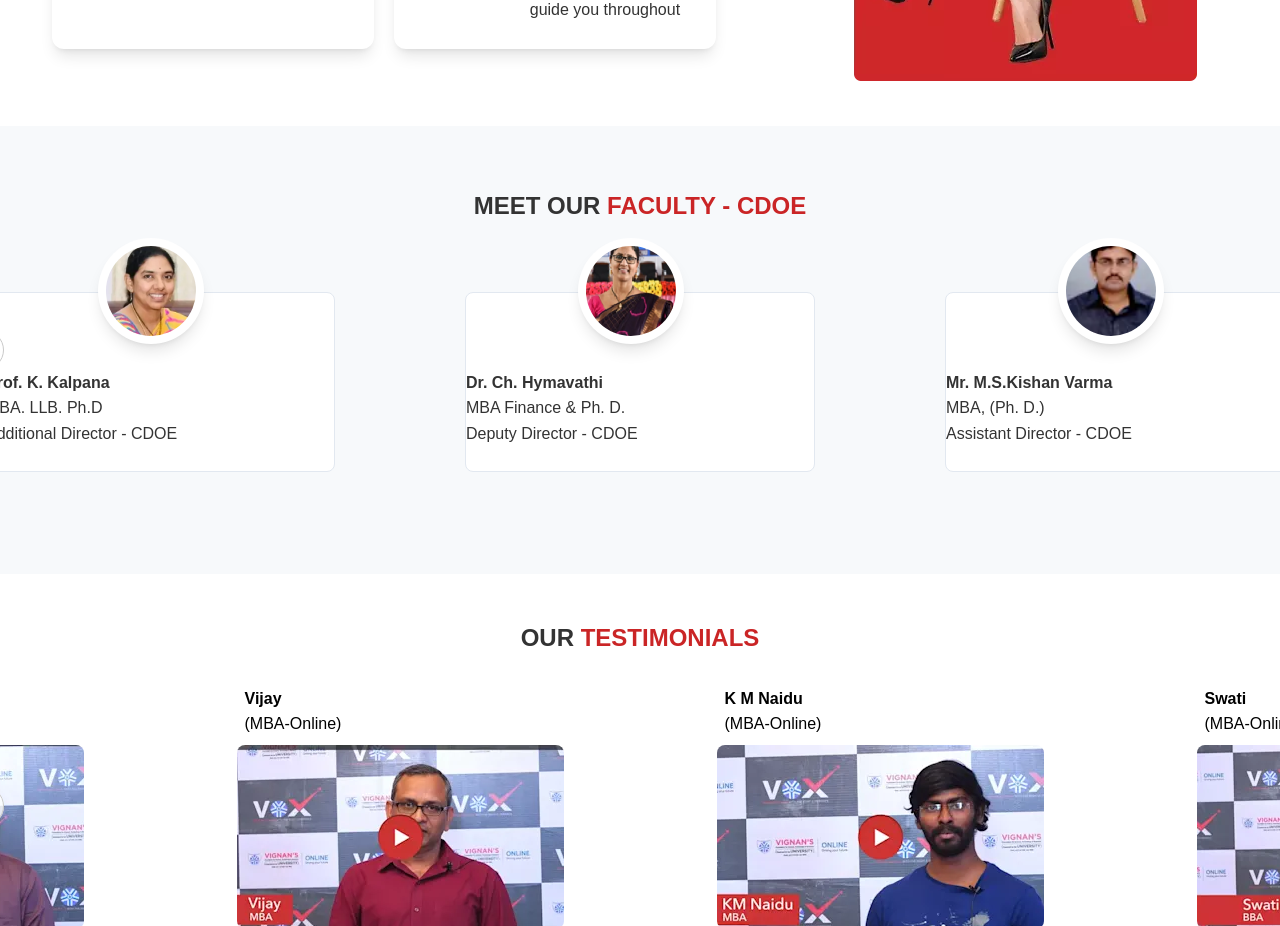
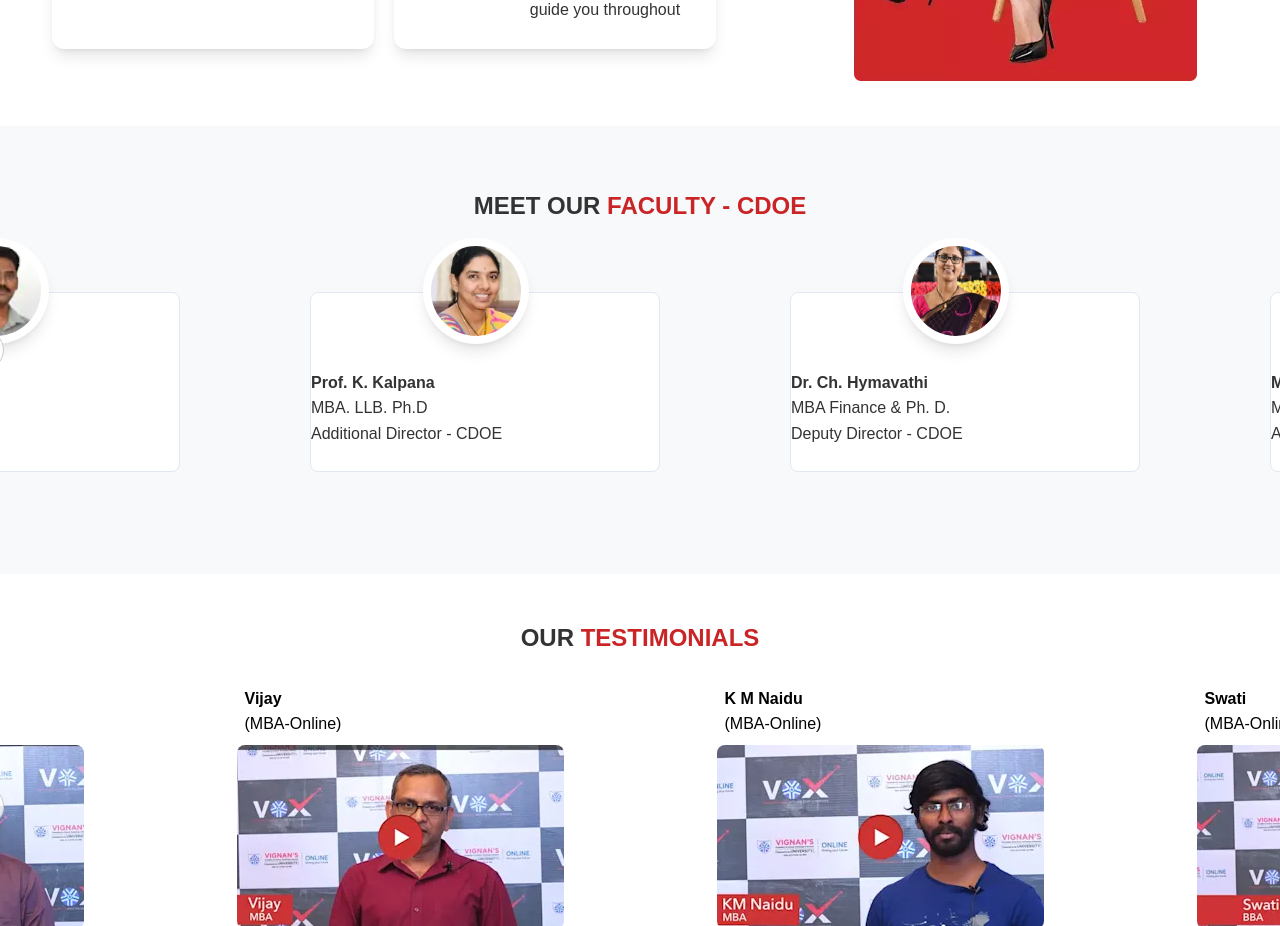
Before and after one commit to Alpha-Innovation/Vignan, a React (Vite) app: page / in a window 1280 px wide. Shown: the part 4460-5386 px from the top of the page. Built offline with nearby package versions, Linux system fonts and the light colour scheme.

Commit message:
Remove unused variables and imports for Vercel build

```diff
--- a/src/App.tsx
+++ b/src/App.tsx
@@ -1,4 +1,4 @@
-import React, { useState } from 'react';
+import { useState } from 'react';
 import './App.css';
 import Header from './components/Header';
 import HeroSection from './components/HeroSection';
--- a/src/components/CTAFormModal.tsx
+++ b/src/components/CTAFormModal.tsx
@@ -1,6 +1,4 @@
 import React, { useState } from 'react';
-
-const initialCaptcha = () => Math.random().toString(36).substring(2, 8);
 
 const programs = [
   'MBA',
--- a/src/components/FacultySection.tsx
+++ b/src/components/FacultySection.tsx
@@ -50,7 +50,7 @@ const FacultySection: React.FC = () => {
   };
 
   return (
-    <section className="w-full bg-[#f7f9fb]">
+    <section className="w-full bg-[#f7f9fb] overflow-x-hidden">
       <div className="w-full mx-auto max-w-7xl py-8">
         <div className="text-center">
           <h2 className="uppercase text-lg md:text-2xl font-bold pt-8">Meet our<span className="text-primary"> Faculty - CDOE</span></h2>
@@ -68,9 +68,9 @@ const FacultySection: React.FC = () => {
                 className="flex transition-transform duration-500 ease-in-out"
                 style={{ transform: `translateX(-${currentSlide * 480}px)` }}
               >
-                {faculty.map((member, index) => (
-                  <div key={member.id} className="w-[480px] flex-shrink-0">
-                    <div className="relative h-[320px]" style={{ width: '100%', display: 'inline-block' }}>
+                {faculty.map((member) => (
+                  <div key={member.id} className="w-full max-w-[480px] flex-shrink-0 mx-auto">
+                    <div className="relative h-[320px] w-full" style={{ display: 'inline-block' }}>
                       <div className="flex h-full items-center justify-center m-auto">
                         <div className="border border-slate-200 rounded-lg w-[335px] md:w-[350px] h-[180px] flex flex-col justify-end py-6 bg-white">
                           <p className="font-semibold">{member.name}</p>
--- a/src/components/FloatingSocial.tsx
+++ b/src/components/FloatingSocial.tsx
@@ -1,6 +1,6 @@
 import React from 'react';
 import { FontAwesomeIcon } from '@fortawesome/react-fontawesome';
-import { faWhatsapp, faFacebookMessenger } from '@fortawesome/free-brands-svg-icons';
+import { faWhatsapp } from '@fortawesome/free-brands-svg-icons';
 import { faPhone, faVideo, faRobot } from '@fortawesome/free-solid-svg-icons';
 
 const FloatingSocial: React.FC = () => {
--- a/src/components/HeroSection.tsx
+++ b/src/components/HeroSection.tsx
@@ -45,7 +45,7 @@ const HeroSection: React.FC = () => {
               className="flex transition-transform duration-500 ease-in-out"
               style={{ transform: `translateX(-${currentSlide * 100}%)` }}
             >
-              {slides.map((slide, index) => (
+              {slides.map((slide) => (
                 <div key={slide.id} className="w-full flex-shrink-0">
                   <div className="w-full">
                     {/* Desktop Image */}
--- a/src/components/RankingsSection.tsx
+++ b/src/components/RankingsSection.tsx
@@ -67,7 +67,7 @@ const RankingsSection: React.FC = () => {
               className="flex transition-transform duration-500 ease-in-out"
               style={{ transform: `translateX(-${currentSlide * 480}px)` }}
             >
-              {rankings.map((ranking, index) => (
+              {rankings.map((ranking) => (
                 <div key={ranking.id} className="w-[480px] flex-shrink-0">
                   <div className="relative h-[320px]">
                     <div className="flex h-full items-center justify-center m-auto">
```
